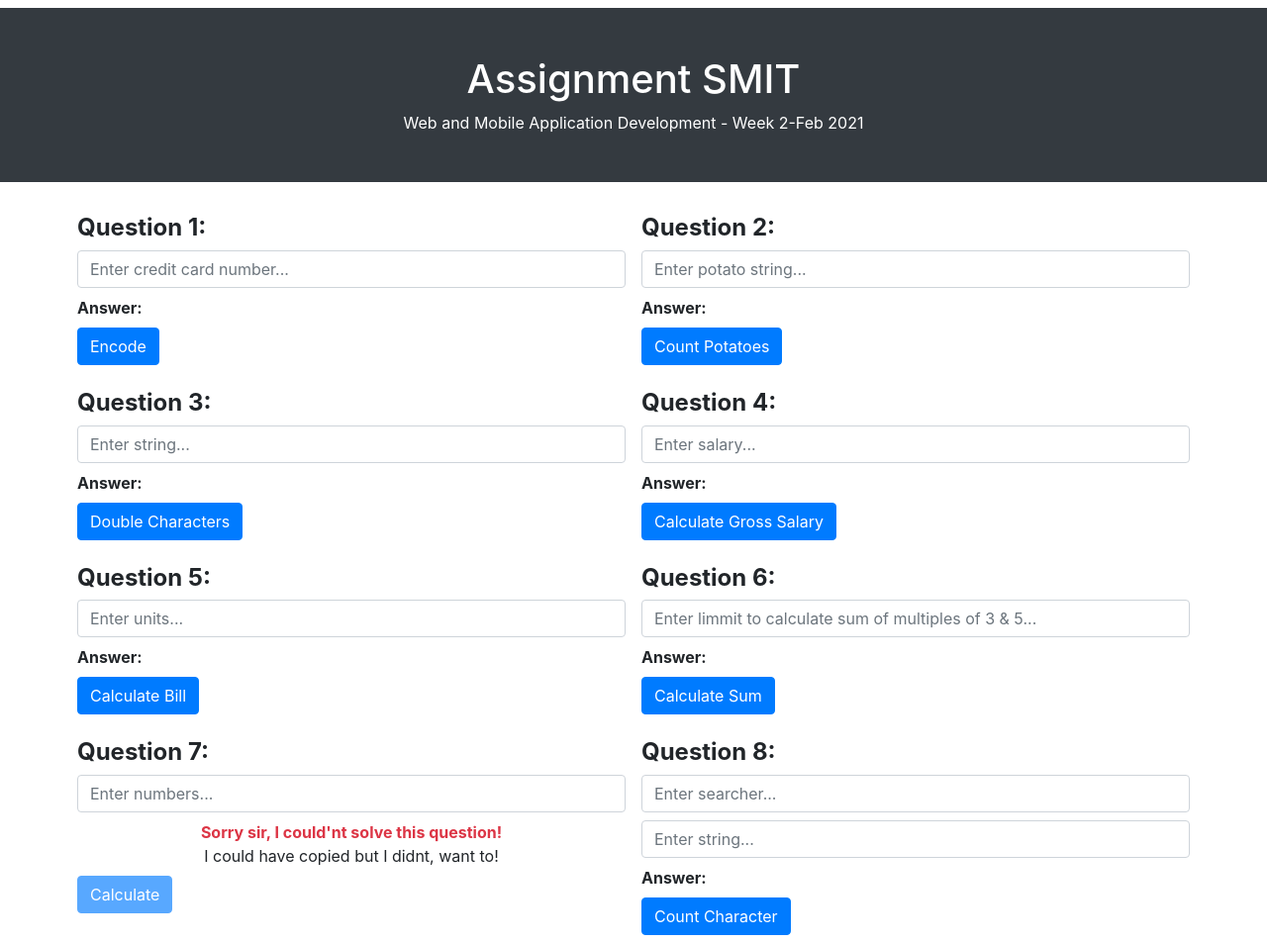
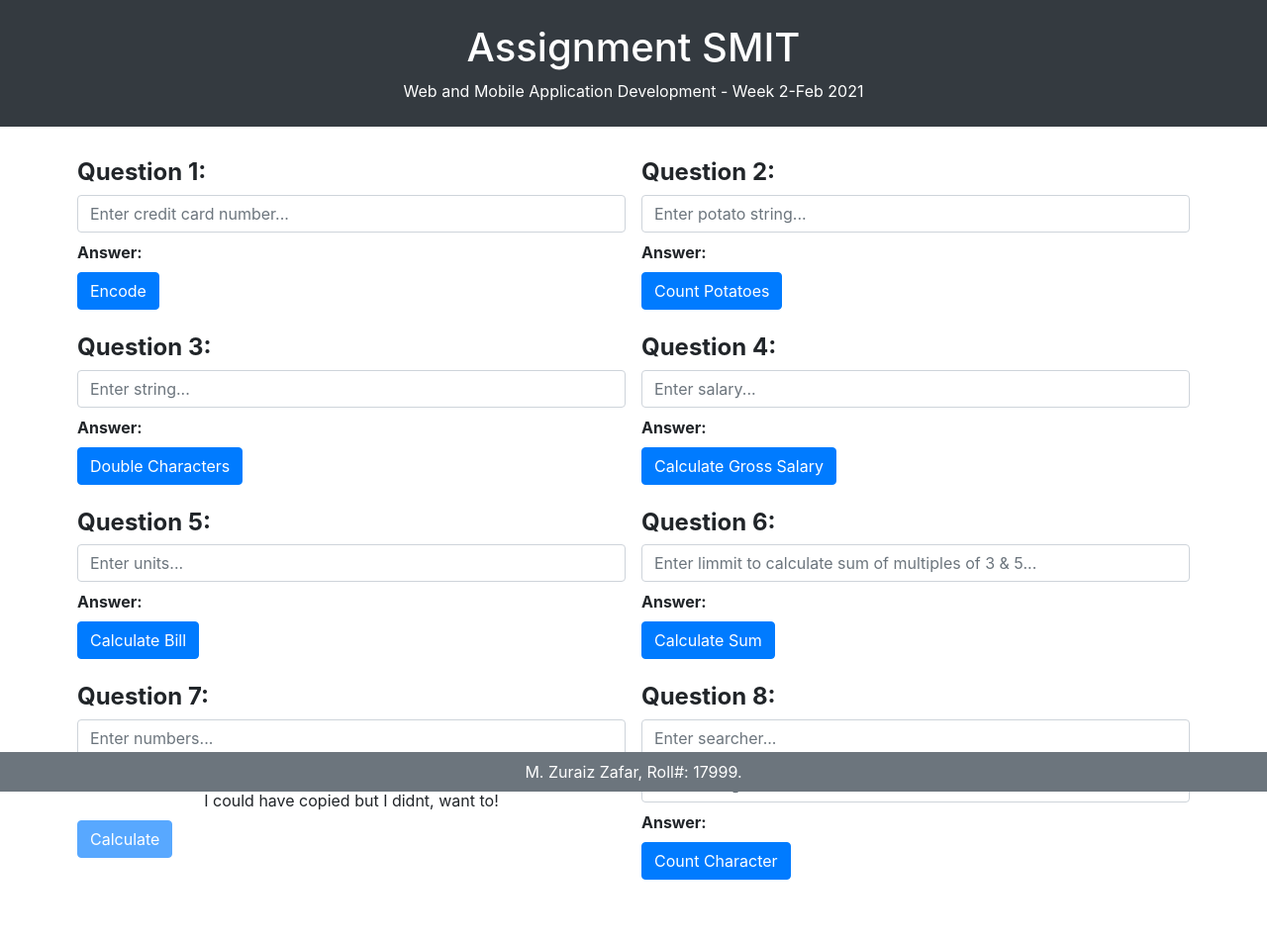
Before and after one commit to zuraizzafar/AssignmentFeb2ndW, a website: page public/index.html in a window 1280 px wide. Shown: the whole page at 99% size. After the commit the page ends 897 px from the top, so only its background shows below. Drawn offline with nearby package versions, Linux system fonts and the light colour scheme.

Commit message:
added some tweaks to forst page

```diff
--- a/public/index.html
+++ b/public/index.html
@@ -14,7 +14,7 @@
 </head>
 
 <body>
-    <header class="text-center bg-dark text-white p-2 mt-2 p-md-5 sticky-top">
+    <header class="text-center bg-dark text-white p-2 p-md-4 sticky-top">
         <h1>Assignment SMIT</h1>
         <span>Web and Mobile Application Development - Week 2-Feb 2021</span>
     </header>
@@ -108,8 +108,8 @@
             </div>
         </section>
     </section>
-    <footer>
-
+    <footer class="bg-secondary text-center fixed-bottom p-2 text-white">
+        M. Zuraiz Zafar, Roll#: 17999.
     </footer>
 </body>
 
```
Also changed, not shown: 1 other file.
